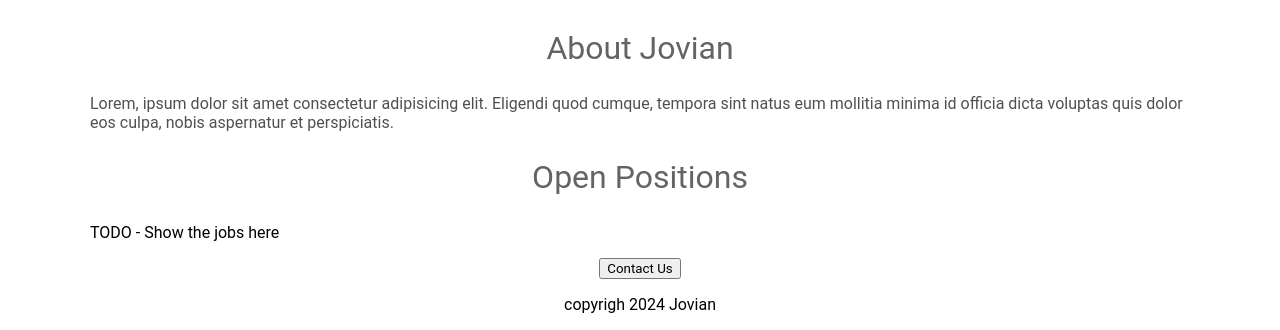
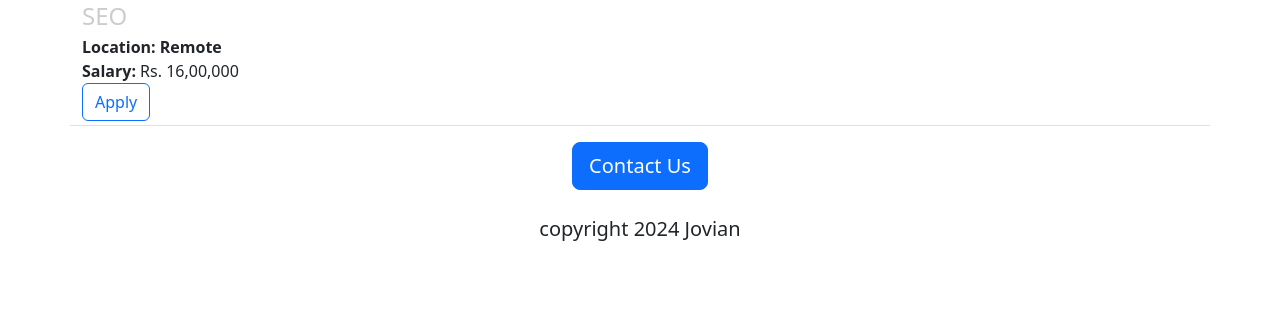
Before and after one commit to Himani0002/Jovian-careers, a Flask app: page / in a window 1280 px wide. Shown: the part 902-1232 px from the top of the page. After the commit the page ends 1143 px from the top, so only its background shows below. Run offline with Flask 3, Linux system fonts and the light colour scheme.

Commit message:
HG | 31/7/24 | Add Dynamic data and API route

```diff
--- a/app.py
+++ b/app.py
@@ -1,11 +1,37 @@
-from flask import Flask, render_template
+from flask import Flask, render_template, jsonify
 
 app = Flask(__name__)
+
+Jobs = [
+    {
+        'id': 1,
+        'title': 'Data Analyst',
+        'location': 'Bengaluru, India',
+        'salary': 'Rs. 10,00,000'
+    },
+    {
+        'id': 2,
+        'title': 'Data Scientist',
+        'location': 'Bengaluru, India',
+        'salary': 'Rs. 15,00,000'
+    },
+    {
+        'id': 3,
+        'title': 'SEO',
+        'location': 'Remote',
+        'salary': 'Rs. 16,00,000'
+    },
+]
 
 
 @app.route('/')
 def home():
-    return render_template('home.html')
+    return render_template('home.html', jobs=Jobs, company_name='Jovian')
+
+
+@app.route("/api/jobs")
+def list_jobs():
+    return jsonify(Jobs)
 
 
 if __name__ == '__main__':
--- a/templates/home.html
+++ b/templates/home.html
@@ -4,65 +4,37 @@
   <meta charset="UTF-8">
   <meta http-equiv="X-UA-Compatible" content="IE=edge">
   <meta name="viewport" content="width=device-width, initial-scale=1.0">
+
   <title>Jovian-careers</title>
+  <link href="https://cdn.jsdelivr.net/npm/bootstrap@5.3.3/dist/css/bootstrap.min.css" rel="stylesheet" integrity="sha384-QWTKZyjpPEjISv5WaRU9OFeRpok6YctnYmDr5pNlyT2bRjXh0JMhjY6hW+ALEwIH" crossorigin="anonymous">
   <style>
-    *{
-      font-family: 'Roboto', sans-serif;
-    }
-    h1{
-      font-size: 40px;
-      font-weight: normal;
-      color: rgb(100, 100, 100);
-      text-align: center;
-    }
-
-    h2{
-      font-size: 32px;
-      color: rgb(100, 100, 100);
-      text-align: center;
-      font-weight: normal;
-    }
-
-    .body-text{
-      color: rgb(80, 80, 80);
-    }
-
-    #container{
-      max-width: 1100px;
-      margin: 0 auto 0 auto;
-    }
-
-    #banner{
+    #banner {
+      height: 360px;
       width: 100%;
-      height: 800px;
       object-fit: cover;
     }
-    .bodytext{
-      color: rgb(80, 80, 80);
-
-    }
-    .btn{
-      text-align:center;
-    }
   </style>
-
 </head>
 <body>
-  <div id="container">
-    <h1>Jovian-careers</h1>
-        <img id="banner" src="https://images.unsplash.com/photo-1455849318743-b2233052fcff?q=80&w=869&auto=format&fit=crop&ixlib=rb-4.0.3&ixid=M3wxMjA3fDB8MHxwaG90by1wYWdlfHx8fGVufDB8fHx8fA%3D%3D" alt="">
-      <h2>About Jovian</h2>
-    <p class="bodytext">
-      Lorem, ipsum dolor sit amet consectetur adipisicing elit. Eligendi quod cumque, tempora sint natus eum mollitia minima id officia dicta voluptas quis dolor eos culpa, nobis aspernatur et perspiciatis.
+  <div class="container">
+    <h1 class="text-center">{{company_name}} careers</h1>
+    <img class="img-fluid" id="banner" src="https://images.unsplash.com/photo-1455849318743-b2233052fcff?q=80&w=869&auto=format&fit=crop&ixlib=rb-4.0.3&ixid=M3wxMjA3fDB8MHxwaG90by1wYWdlfHx8fGVufDB8fHx8fA%3D%3D" alt="">
+    <h2 class="text-center mt-2 mb-4">About Jovian</h2>
+    <p class="lead">
+      Lorem, ipsum dolor sit amet consectetur adipisicing elit. Eligendi quod cumque, tempora sint natus eum mollitia minima id officia dicta voluptas quisdolor eos culpa, nobis aspernatur et perspiciatis.
     </p>
-      <h2>Open Positions</h2>
-      <p>TODO - Show the jobs here</p>
-      <div class="btn">
-        <button>Contact Us</button>
-        <p>
-          copyrigh 2024 Jovian
-        </p>
-      </div>
-      </div>
+    <h2 class="text-center mt-2 mb-4">Open Positions</h2>
+    <div>
+      {% for job in jobs %}
+        {% include 'jobitem.html' %}
+      {% endfor %}
+    </div>
+    <div class="text-center">
+      <button class="btn btn-primary btn-lg">Contact Us</button>
+      <p class="lead mt-4">
+        copyright 2024 Jovian
+      </p>
+    </div>
+  </div>
 </body>
 </html>
--- /dev/null
+++ b/templates/jobitem.html
@@ -0,0 +1,19 @@
+<div class="border-bottom row" style="margin-bottom: 16px; padding-bottom: 4px;">
+  <div class="col-10">
+    <h4 style="color: #cccccc; margin-bottom: 4px;">
+      {{ job['title'] }}
+    </h4>
+    <div>
+      <div><b>Location: {{ job['location'] }}</b></div>
+    </div>
+
+    {% if 'salary' in job %}
+      <div>
+        <b>Salary:</b> {{ job['salary'] }}
+      </div>
+    {% endif %}
+  </div>
+  <div class="col-3">
+    <button type="button" class="btn btn-outline-primary">Apply</button>
+  </div>
+</div>
```
